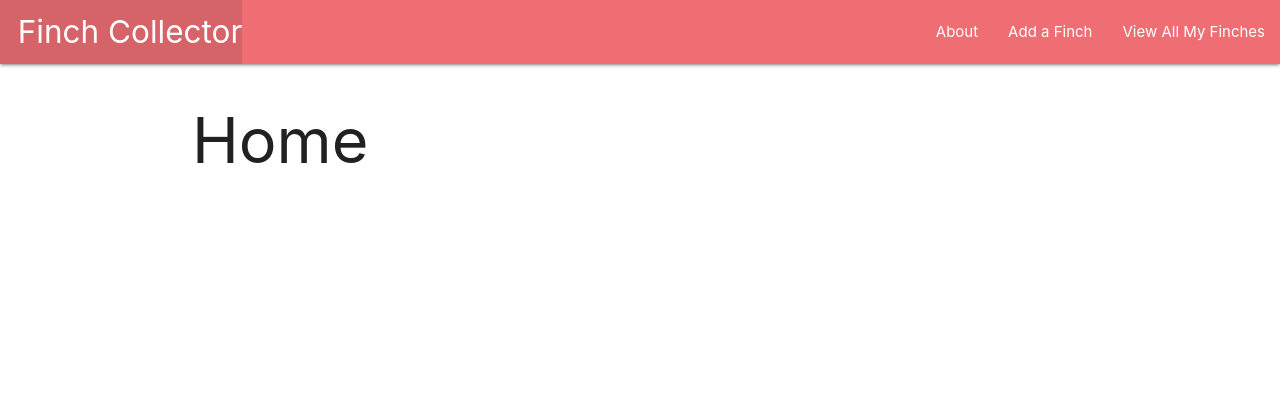
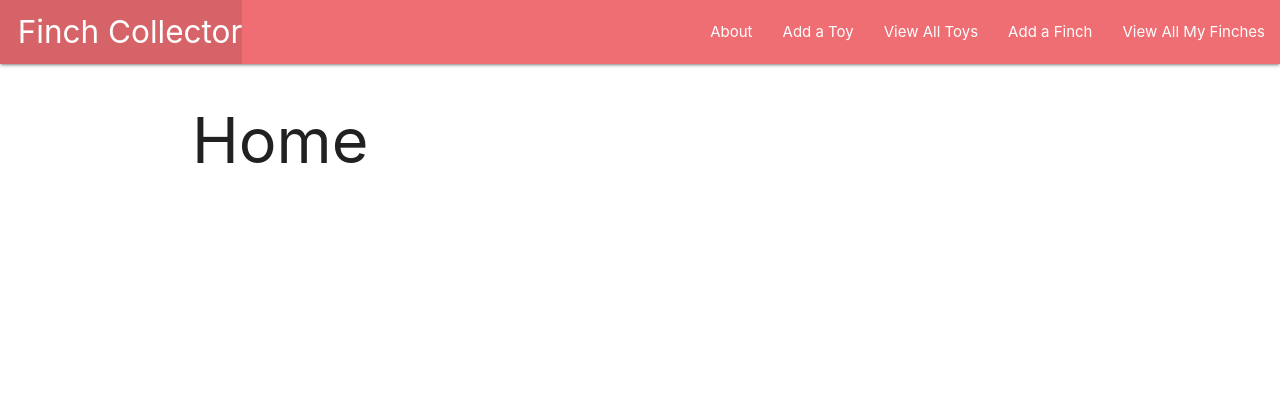
Before and after one commit to bmueller32/finchcollector, a Django app: page / in a window 1280 px wide. Shown: the top 420 px of the page. Run offline with Django 3.2, Linux system fonts and the light colour scheme.

Commit message:
add toys

```diff
--- a/main_app/admin.py
+++ b/main_app/admin.py
@@ -1,5 +1,6 @@
 from django.contrib import admin
-from .models import Finch, Feeding
+from .models import Finch, Feeding, Toy
 # Register your models here.
 admin.site.register(Finch)
 admin.site.register(Feeding)
+admin.site.register(Toy)
--- a/main_app/templates/base.html
+++ b/main_app/templates/base.html
@@ -20,6 +20,8 @@
         </ul>
         <ul class="right">
           <li><a href="{% url 'about' %}">About</a></li>
+          <li><a href="{% url 'toys_create' %}">Add a Toy</a></li>
+          <li><a href="{% url 'toys_index' %}">View All Toys</a></li>
           <li><a href="{% url 'finches_create' %}">Add a Finch</a></li>
           <li><a href="{% url 'index' %}">View All My Finches</a></li>
         </ul>
--- a/main_app/views.py
+++ b/main_app/views.py
@@ -26,7 +26,8 @@ def finches_detail(request, finch_id):
   # instantiate FeedingForm to be rendered in detail.html
   feeding_form = FeedingForm()
   return render(request, 'finches/details.html', {
-    'finch': finch, 'feeding_form': feeding_form
+    'finch': finch, 'feeding_form': feeding_form,
+    'toys': toys_finch_doesnt_have
   })
 
 class FinchCreate(CreateView):
```
Also changed, not shown: main_app/templates/finches/details.html (+7 -2 lines).
